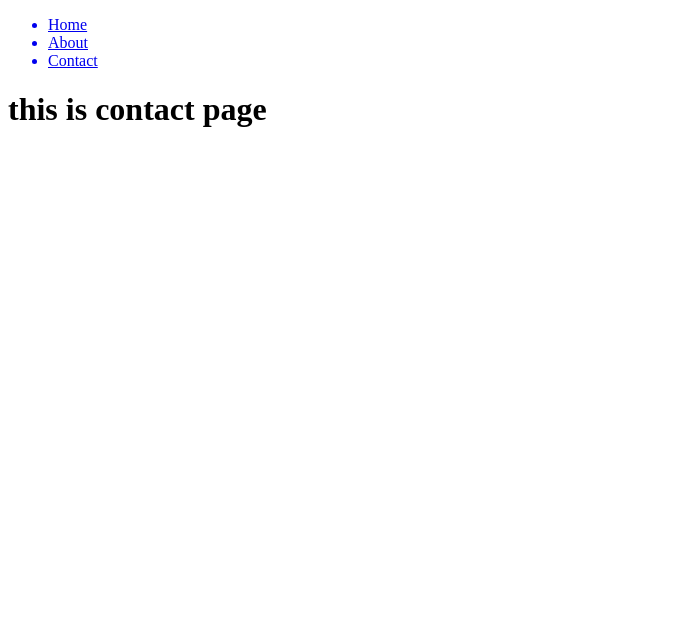
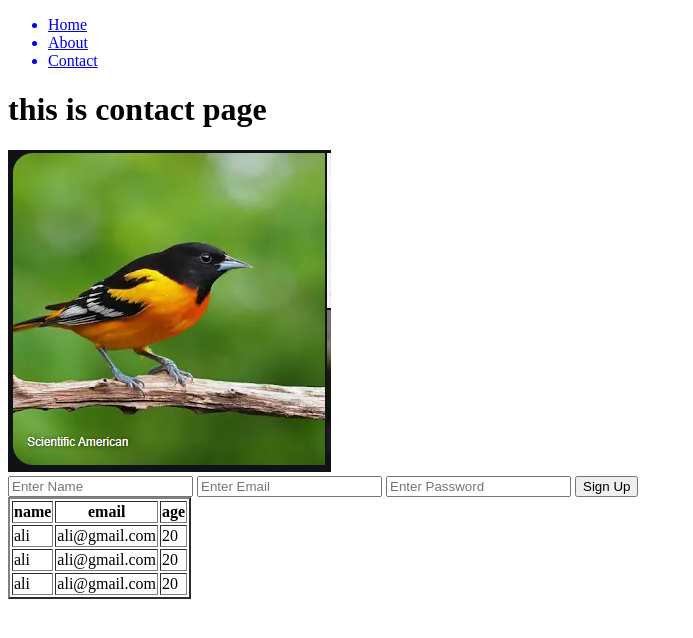
Before and after one commit to Salman-Irfan/web_6d_sp25, a plain HTML site: page src/pages/contact/contact.html in a window 1280 px wide. Shown: the whole page, without its empty margins (0-693 px from the left). Drawn offline with Linux system fonts and the light colour scheme.

Commit message:
js lec 1

```diff
--- a/src/pages/contact/contact.html
+++ b/src/pages/contact/contact.html
@@ -12,5 +12,39 @@
 			<a href="./contact.html"><li>Contact</li></a>
 		</ul>
     <h1>this is contact page</h1>
+    <img src="../../../assets/images/bird.PNG" alt="">
+
+    <form>
+        <input type="text" name="" id="" placeholder="Enter Name">
+        <input type="email" name="" id="" placeholder="Enter Email">
+        <input type="password" name="" id="" placeholder="Enter Password">
+        <button type="submit">Sign Up</button>
+    </form>
+    <table border="2">
+        <thead>
+            <tr>
+                <th>name</th>
+                <th>email</th>
+                <th>age</th>
+            </tr>
+        </thead>
+        <tbody>
+            <tr>
+                <td>ali</td>
+                <td>ali@gmail.com</td>
+                <td>20</td>
+            </tr>
+            <tr>
+                <td>ali</td>
+                <td>ali@gmail.com</td>
+                <td>20</td>
+            </tr>
+            <tr>
+                <td>ali</td>
+                <td>ali@gmail.com</td>
+                <td>20</td>
+            </tr>
+        </tbody>
+    </table>
 </body>
 </html>
```
Also changed, not shown: index.html (+2 -0 lines), src/pages/home/home.js (added, +25 -0 lines), assets/images/bird.PNG (added), src/pages/about/about.js (added), src/pages/contact/contact.js (added).
